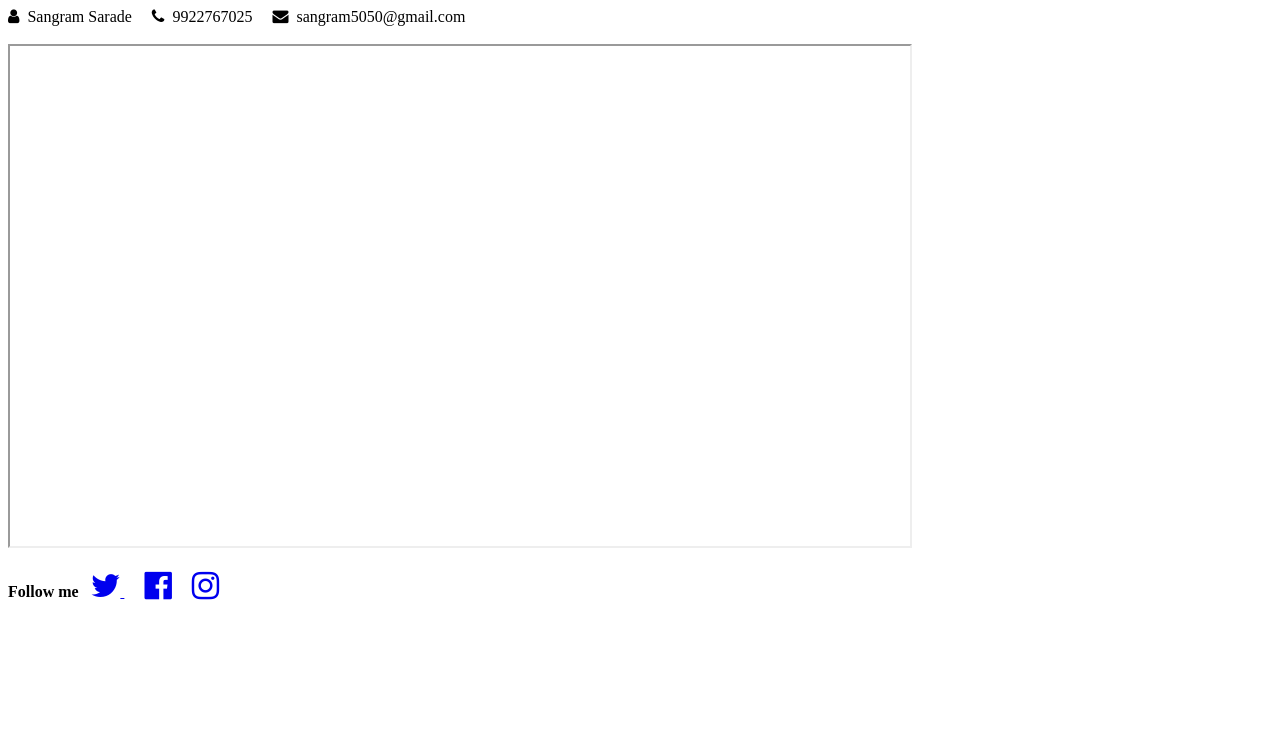
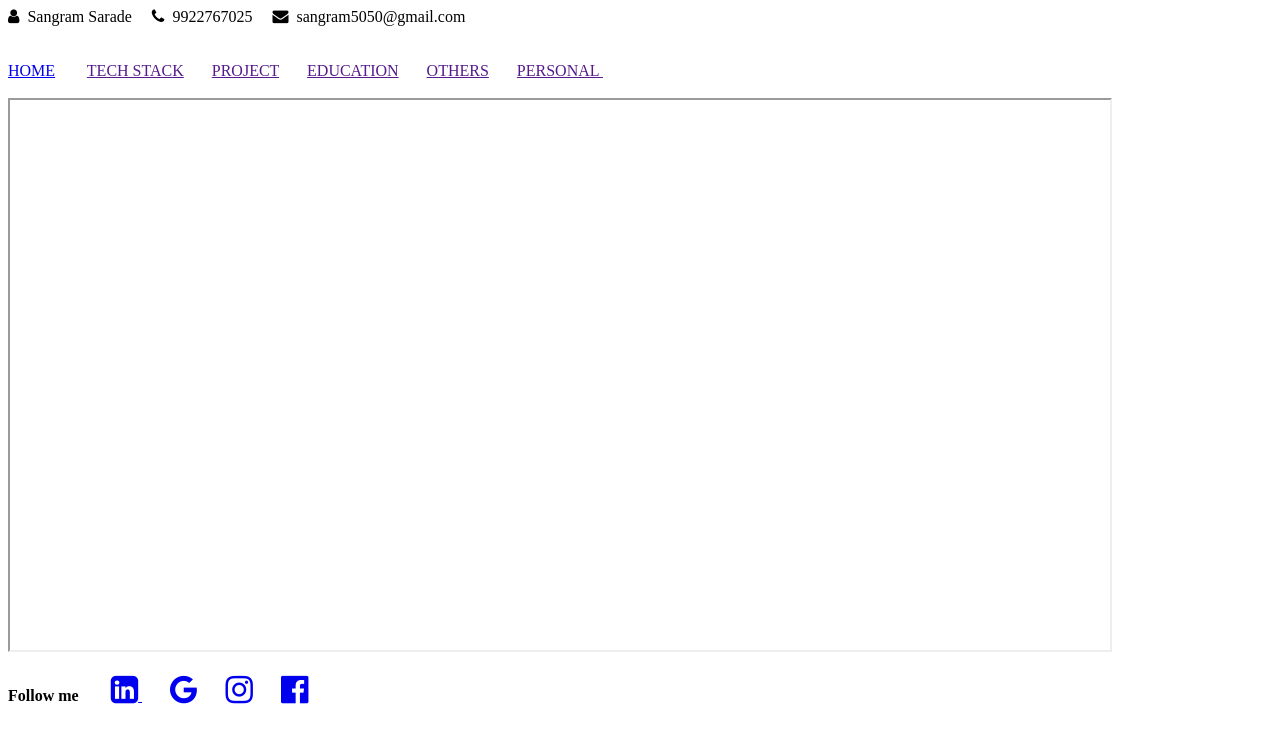
Before and after one commit to sangramsarade5050/MyProfile, a plain HTML site: page index.html in a window 1280 px wide. Drawn offline with Linux system fonts and the light colour scheme.

Commit message:
Designed Index page
Designed Index page

```diff
--- a/index.html
+++ b/index.html
@@ -10,28 +10,65 @@
     />
   </head>
   <body>
-    <i class="fa fa-user" aria-hidden="true"></i>&nbsp;&nbsp;<span>Sangram Sarade</span>&nbsp;&nbsp;&nbsp;&nbsp;
-    <i class="fa fa-phone" aria-hidden="true"></i>&nbsp;&nbsp;<span>9922767025</span>&nbsp;&nbsp;&nbsp;&nbsp;
-    <i class="fa fa-envelope" aria-hidden="true"></i>&nbsp;&nbsp;<span>sangram5050@gmail.com</span>&nbsp;&nbsp;&nbsp;&nbsp;
+    <!-- Header Section  -->
+    <header>
+      <i class="fa fa-user" aria-hidden="true"></i>&nbsp;&nbsp;<span
+        >Sangram Sarade</span
+      >&nbsp;&nbsp;&nbsp;&nbsp;
+      <i class="fa fa-phone" aria-hidden="true"></i
+      >&nbsp;&nbsp;<span>9922767025</span>&nbsp;&nbsp;&nbsp;&nbsp;
+      <i class="fa fa-envelope" aria-hidden="true"></i
+      >&nbsp;&nbsp;<span>sangram5050@gmail.com</span>&nbsp;&nbsp;&nbsp;&nbsp;
+    </header>
     <br /><br />
-    <iframe src="" width="900" height="500"></iframe>
-    <br /><br />
+    <!-- Navigation section  -->
 
-    <tr>
-      <td><strong>Follow me</strong></td>&nbsp;&nbsp;
-      <td>
-        <a href="https://twitter.com/" target="_blank">
-          <i class="fa fa-2x fa-twitter" aria-hidden="true"></i>
-        </a>&nbsp; &nbsp;&nbsp;
+     <nav>
+       <a href="home.html">HOME</a> &nbsp;&nbsp; &nbsp; &nbsp;
+       <a href="">TECH STACK</a> &nbsp;&nbsp;&nbsp; &nbsp;
+       <a href="">PROJECT</a> &nbsp;&nbsp;&nbsp; &nbsp;
+       <a href="">EDUCATION</a> &nbsp;&nbsp;&nbsp; &nbsp;
+       <a href="">OTHERS</a> &nbsp;&nbsp;&nbsp; &nbsp;
+       <a href="">PERSONAL </a> &nbsp;&nbsp;&nbsp; &nbsp;
+     </nav>
+      <br />
+      <!-- main section -->
+      <iframe src="" width="1100" height="550">
+      </iframe>
+      <br />
+      <br />
+      <!-- Footer section  -->
+
+    <footer>
+
+      <label for=""> <strong> Follow me </strong> </label> &nbsp; &nbsp; &nbsp;&nbsp;
+
+      <a href="https://in.linkedin.com/">
+
+        <i class="fa fa-2x fa-linkedin-square" aria-hidden="true"></i>
+
+      </a> &nbsp; &nbsp;&nbsp;&nbsp;&nbsp;
+
+      <a href="https://www.google.com/">
+
+        <i class="fa fa-2x fa-google" aria-hidden="true"></i
+
+      ></a>&nbsp; &nbsp;&nbsp;&nbsp;&nbsp;
+
+      <a href="https://www.instagram.com/">
+
+        <i class="fa fa-2x fa-instagram" aria-hidden="true"></i
+
+      ></a>&nbsp; &nbsp;&nbsp;&nbsp;&nbsp;
+
+      <a href="https://www.facebook.com/"
+
+        ><i class="fa fa-2x fa-facebook-official" aria-hidden="true"></i>
+
+      </a>
+
+  </footer>
 
 
-        <a href="https://www.facebook.com/" target="_blank">
-          <i class="fa fa-2x fa-facebook-official" aria-hidden="true"></i></a>&nbsp; &nbsp;&nbsp;
-
-        <a href="https://www.instagram.com/?hl=en">
-            <i class="fa fa-2x fa-instagram" aria-hidden="true"></i>
-        </a>
-      </td>
-    </tr>
   </body>
 </html>
```
